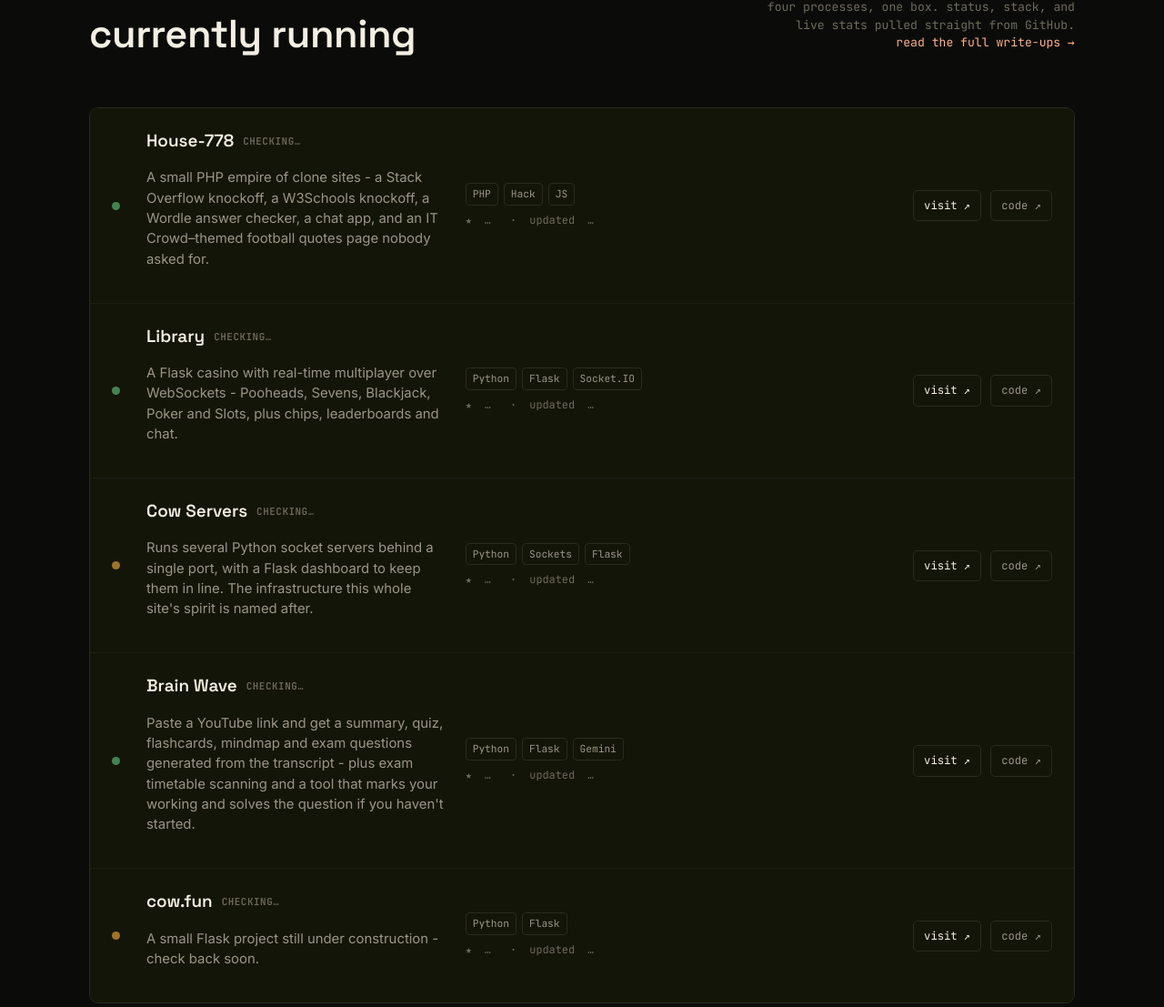
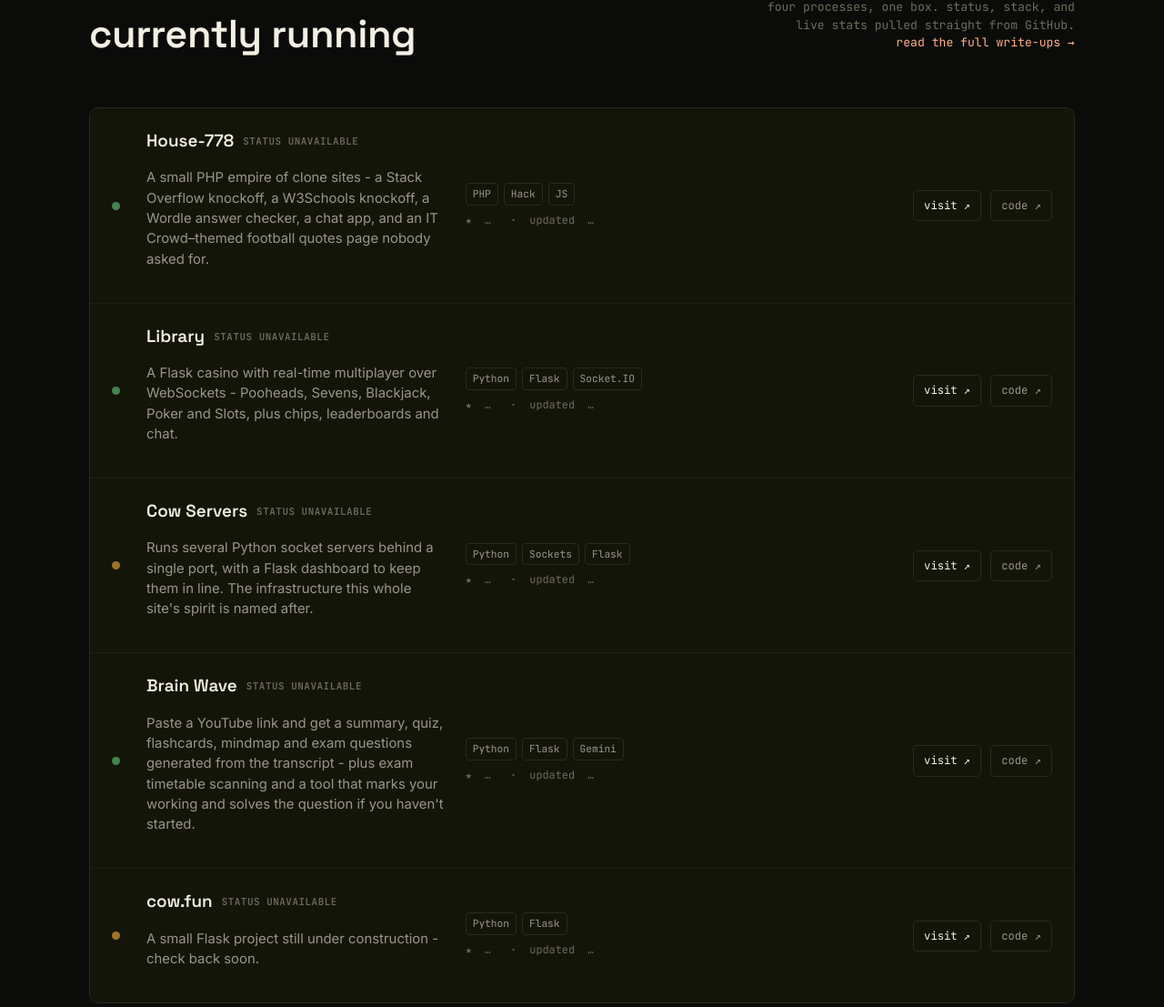
Before and after one commit to TheOrangeCow/theorangecow_website, a Flask app: page / in a window 1280 px wide. Shown: the part 1570-2677 px from the top of the page at 91% size. Run offline with Flask 3, Linux system fonts and the light colour scheme; data that the repository does not hold is empty.

Commit message:
fix live updates

```diff
--- a/templates/index.html
+++ b/templates/index.html
@@ -1347,6 +1347,151 @@
         })();
     </script>
 
+    <script>
+        (function () {
+            "use strict";
+
+            var STATUS_META = {
+                operational: {
+                    label: "online",
+                    cls: "online",
+                    color: "#3ecf6e"
+                },
+                degraded: {
+                    label: "degraded",
+                    cls: "dev",
+                    color: "#f5a623"
+                },
+                maintenance: {
+                    label: "maintenance",
+                    cls: "dev",
+                    color: "#f5a623"
+                },
+                downtime: {
+                    label: "offline",
+                    cls: "offline",
+                    color: "#e5484d"
+                },
+                not_monitored: {
+                    label: "unknown",
+                    cls: "dev",
+                    color: "#888"
+                }
+            };
+
+            function normalize(str) {
+                return String(str || "")
+                    .toLowerCase()
+                    .replace(/[^a-z0-9]/g, "");
+            }
+
+            var MATCHERS = {
+                house: "house",
+                library: "librar",
+                cowfun: "fun",
+                brainwave: "brainwave",
+                cowservers: "cowserver"
+            };
+
+            fetch("https://status.theorangecow.org/index.json")
+                .then(function (r) {
+                    if (!r.ok) {
+                        throw new Error("status fetch failed");
+                    }
+
+                    return r.json();
+                })
+                .then(function (data) {
+
+                    var resources = (data.included || []).filter(function (item) {
+                        return item.type === "status_page_resource";
+                    });
+
+                    console.log(
+                        "Better Stack resources found:",
+                        resources.map(function (r) {
+                            return {
+                                public_name: r.attributes.public_name,
+                                status: r.attributes.status
+                            };
+                        })
+                    );
+
+                    Object.keys(MATCHERS).forEach(function (key) {
+
+                        var needle = MATCHERS[key];
+
+                        var match = resources.find(function (res) {
+                            return normalize(res.attributes.public_name)
+                                .indexOf(needle) > -1;
+                        });
+
+                        var row = document.querySelector(
+                            '.svc-row[data-monitor="' + key + '"]'
+                        );
+
+                        if (!row) return;
+
+                        var status =
+                            match && match.attributes.status
+                                ? String(match.attributes.status)
+                                    .toLowerCase()
+                                    .trim()
+                                : "not_monitored";
+
+                        var meta =
+                            STATUS_META[status] ||
+                            STATUS_META.not_monitored;
+
+                        row.setAttribute(
+                            "data-status",
+                            meta.cls
+                        );
+
+                        var dot = row.querySelector(".dot");
+
+                        if (dot) {
+                            dot.className =
+                                "dot " + meta.cls;
+
+                            dot.style.background =
+                                meta.color;
+                        }
+
+                        var tag =
+                            row.querySelector(".svc-status-tag");
+
+                        if (tag) {
+                            tag.textContent =
+                                meta.label;
+
+                            tag.style.color =
+                                meta.color;
+                        }
+                    });
+                })
+                .catch(function (err) {
+
+                    console.error(
+                        "Could not load service statuses:",
+                        err
+                    );
+
+                    document
+                        .querySelectorAll(".svc-status-tag")
+                        .forEach(function (tag) {
+
+                            if (tag.textContent === "checking…") {
+                                tag.textContent =
+                                    "status unavailable";
+                            }
+
+                        });
+                });
+
+        })();
+    </script>
+
 </body>
 
 </html>
```
